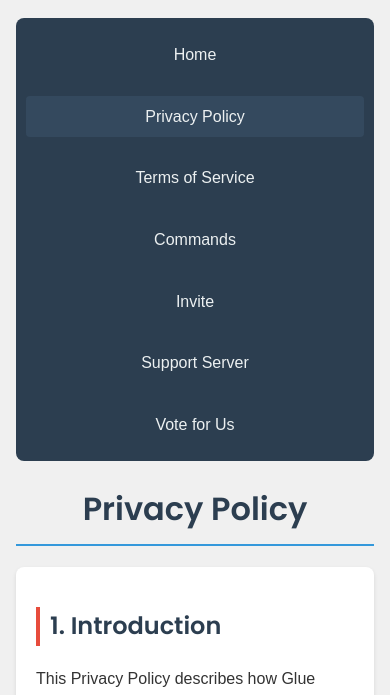
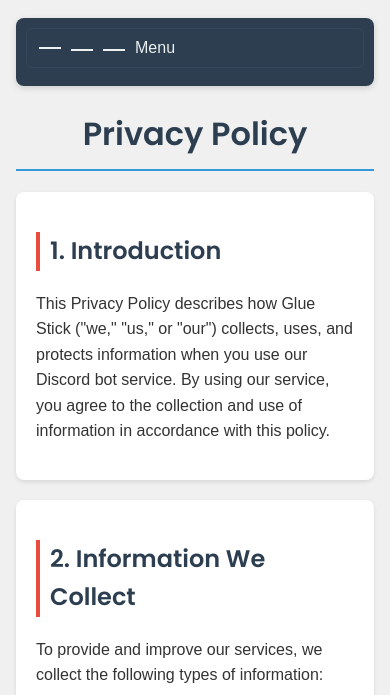
Before and after one commit to gluestickdad/gluestickdad.github.io, a plain HTML site: page privacy.html in a window 390 px wide. Shown: the part 145-840 px from the top of the page. Drawn offline with Linux system fonts and the light colour scheme.

Commit message:
Update privacy.html

```diff
--- a/privacy.html
+++ b/privacy.html
@@ -49,10 +49,26 @@
             border-radius: 8px;
             margin-bottom: 20px;
             text-align: center;
+        }
+        .menu-links {
             display: flex;
             flex-wrap: wrap;
             gap: 8px;
             justify-content: center;
+        }
+        .menu-toggle {
+            display: none;
+            background-color: #2c3e50;
+            color: #ecf0f1;
+            border: 1px solid #34495e;
+            padding: 10px 12px;
+            border-radius: 6px;
+            cursor: pointer;
+            font-size: 1rem;
+            margin-bottom: 8px;
+            text-align: left;
+            align-items: center;
+            gap: 10px;
         }
         .menu a {
             color: #ecf0f1;
@@ -74,11 +90,35 @@
             border-radius: 8px;
             margin-top: 20px;
         }
-        @media (max-width: 600px) {
+        /* Hamburger icon bars */
+        .menu-toggle .bar {
+            width: 22px;
+            height: 2px;
+            background-color: #ecf0f1;
+            display: block;
+            transition: transform 0.25s ease, opacity 0.2s ease;
+        }
+        .menu-toggle .bar + .bar { margin-top: 4px; }
+
+        @media (max-width: 768px) {
             body { padding: 16px; }
             h1 { font-size: 2em; }
-            .menu { flex-direction: column; }
+            .menu { position: sticky; top: 0; z-index: 1000; box-shadow: 0 2px 6px rgba(0,0,0,0.15); }
+            .menu-toggle { display: inline-flex; width: 100%; justify-content: flex-start; }
+            .menu-links {
+                display: block;
+                max-height: 0;
+                overflow: hidden;
+                opacity: 0;
+                transition: max-height 0.3s ease, opacity 0.2s ease;
+            }
+            .menu.open .menu-links { max-height: 500px; opacity: 1; }
             .menu a { display: block; margin: 6px 0; }
+
+            /* Animate hamburger into an X when open */
+            .menu.open .menu-toggle .bar:nth-child(1) { transform: translateY(6px) rotate(45deg); }
+            .menu.open .menu-toggle .bar:nth-child(2) { opacity: 0; }
+            .menu.open .menu-toggle .bar:nth-child(3) { transform: translateY(-6px) rotate(-45deg); }
         }
     </style>
 </head>
@@ -87,6 +127,13 @@
         <img src="Banner.png" alt="Glue Stick Logo" class="logo">
     </header>
     <div class="menu">
+        <button class="menu-toggle" aria-expanded="false" aria-controls="nav-links">
+            <span class="bar"></span>
+            <span class="bar"></span>
+            <span class="bar"></span>
+            <span class="label">Menu</span>
+        </button>
+        <div id="nav-links" class="menu-links">
             <a href="index.html">Home</a>
             <a href="privacy.html" class="active">Privacy Policy</a>
             <a href="tos.html">Terms of Service</a>
@@ -94,6 +141,7 @@
             <a href="https://discord.com/oauth2/authorize?client_id=1247291758857949224&permissions=563931890838592&integration_type=0&scope=bot+applications.commands" target="_blank">Invite</a>
             <a href="https://discord.gg/dUZXnbQjGC" target="_blank">Support Server</a>
             <a href="https://top.gg/bot/1247291758857949224/vote" target="_blank">Vote for Us</a>
+        </div>
     </div>
 
     <h1>Privacy Policy</h1>
@@ -176,5 +224,24 @@
         <p><strong>Effective Date:</strong> June 14, 2025</p>
         <p>&copy; 2025 Glue Stick. All rights reserved.</p>
     </footer>
+    <script>
+        (function() {
+            const menu = document.querySelector('.menu');
+            const toggle = document.querySelector('.menu-toggle');
+            const links = document.querySelectorAll('#nav-links a');
+            if (menu && toggle) {
+                toggle.addEventListener('click', () => {
+                    const isOpen = menu.classList.toggle('open');
+                    toggle.setAttribute('aria-expanded', String(isOpen));
+                });
+                links.forEach((a) => a.addEventListener('click', () => {
+                    if (window.matchMedia('(max-width: 768px)').matches) {
+                        menu.classList.remove('open');
+                        toggle.setAttribute('aria-expanded', 'false');
+                    }
+                }));
+            }
+        })();
+    </script>
  </body>
  </html>
```
Lines whose indentation alone changed are shown as unchanged.
